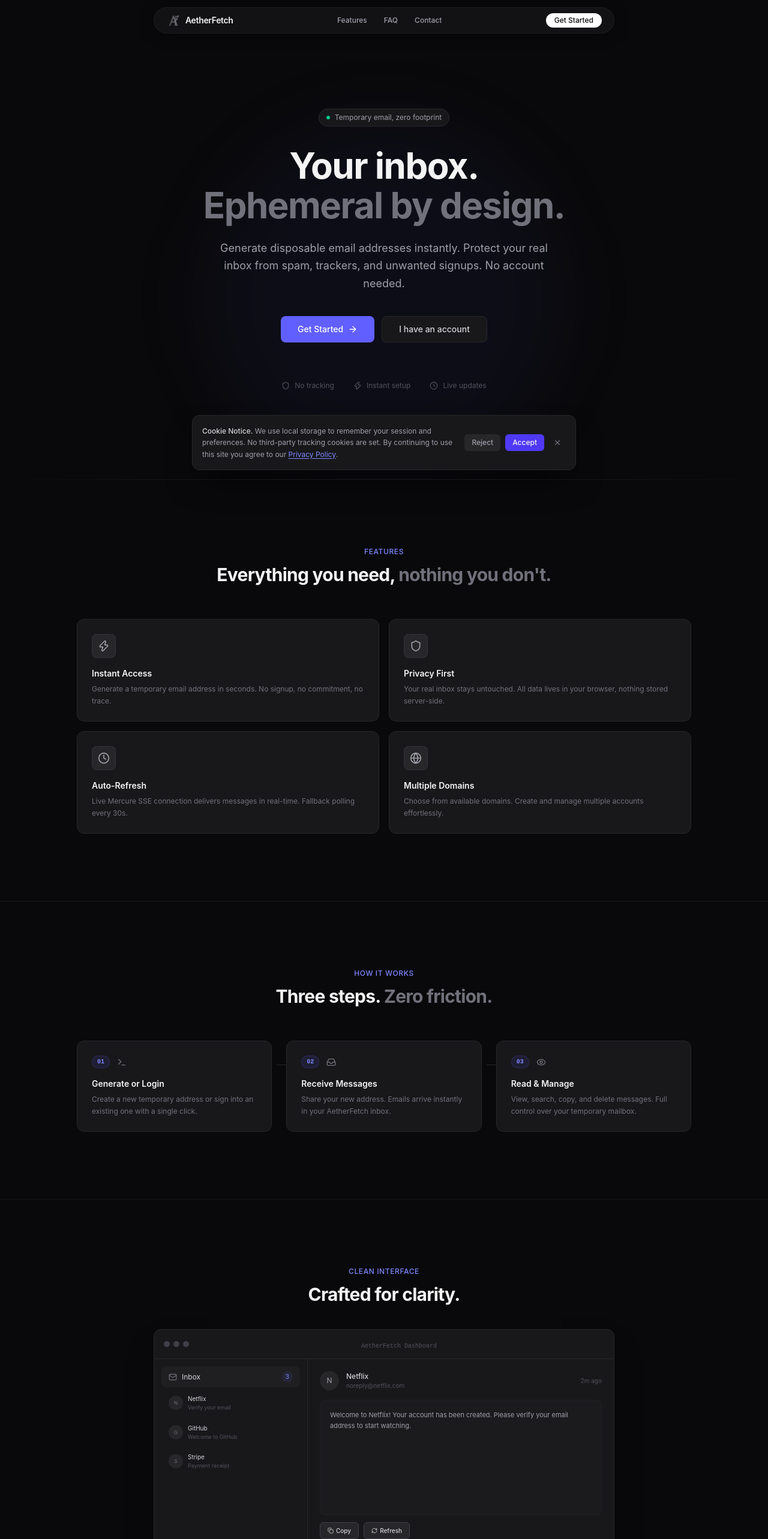
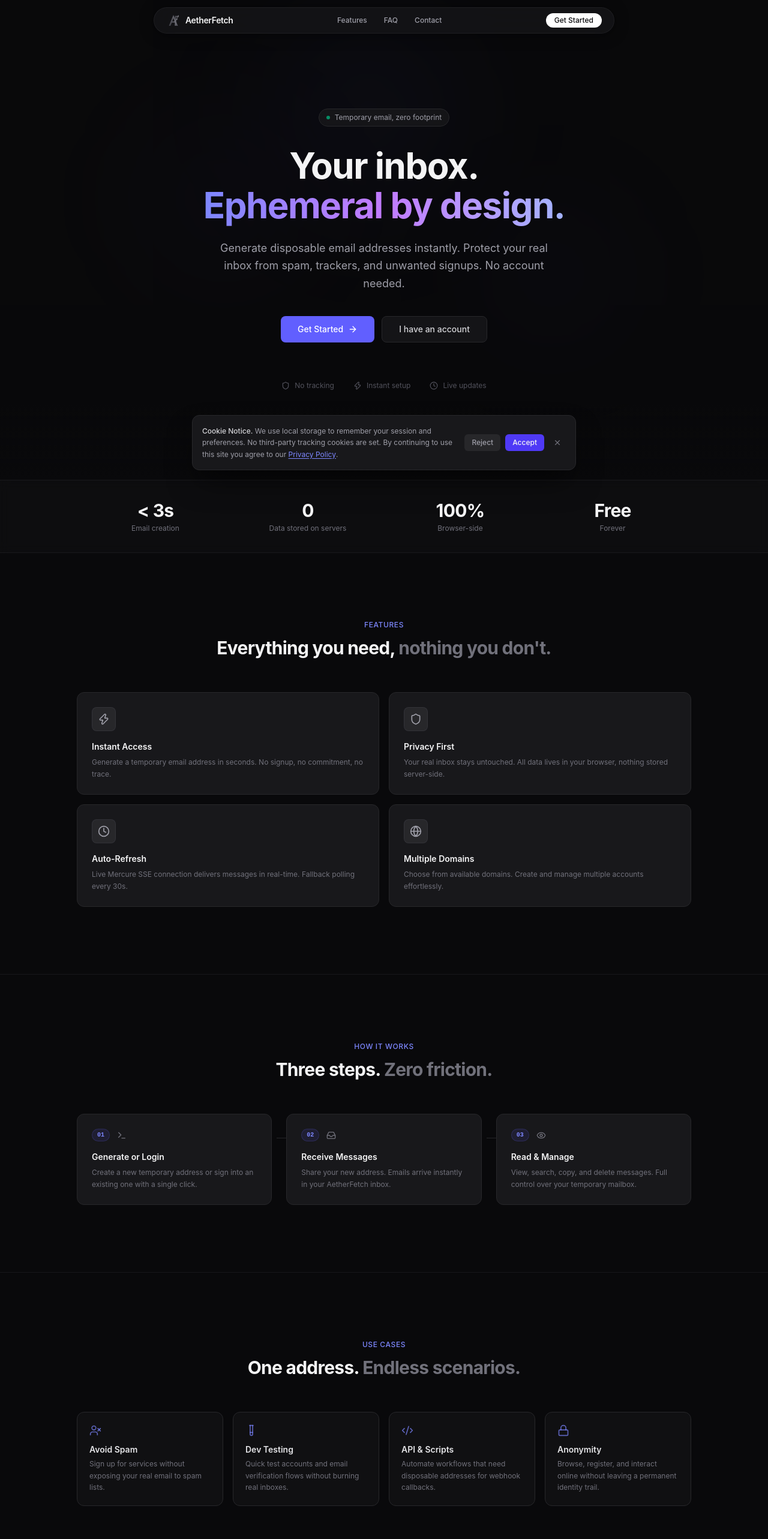
Before and after one commit to qbpg/AetherFetch, a Next.js app: page / in a window 1280 px wide. Shown: the top 2566 px of the page at 60% size. Built offline with nearby package versions, Linux system fonts and the light colour scheme.

Commit message:
feat(landing): add aurora hero, stats strip, use cases, security section, gradient title, staggered animations

```diff
--- a/src/app/globals.css
+++ b/src/app/globals.css
@@ -145,3 +145,49 @@ html[translate="no"] {
     display: block;
   }
 }
+
+/* Hero aurora orbs */
+@keyframes hero-float {
+  0%, 100% { transform: translate(-50%, -50%) scale(1); }
+  33% { transform: translate(-40%, -60%) scale(1.1); }
+  66% { transform: translate(-60%, -40%) scale(0.95); }
+}
+
+.hero-orb {
+  position: absolute;
+  border-radius: 50%;
+  filter: blur(80px);
+  animation: hero-float 12s ease-in-out infinite;
+  will-change: transform;
+}
+
+.hero-orb-1 {
+  width: 500px;
+  height: 500px;
+  top: 20%;
+  left: 50%;
+  background: radial-gradient(circle, rgba(99,102,241,0.12) 0%, transparent 70%);
+  animation-delay: 0s;
+}
+
+.hero-orb-2 {
+  width: 400px;
+  height: 400px;
+  top: 40%;
+  left: 30%;
+  background: radial-gradient(circle, rgba(139,92,246,0.08) 0%, transparent 70%);
+  animation-delay: -4s;
+}
+
+.hero-orb-3 {
+  width: 300px;
+  height: 300px;
+  top: 60%;
+  left: 70%;
+  background: radial-gradient(circle, rgba(79,70,229,0.1) 0%, transparent 70%);
+  animation-delay: -8s;
+}
+
+@media (prefers-reduced-motion: reduce) {
+  .hero-orb { animation: none; }
+}
--- a/src/components/LandingContent.tsx
+++ b/src/components/LandingContent.tsx
@@ -4,115 +4,85 @@ import Link from "next/link";
 import {
   Mail, Shield, Zap, Clock, Globe, ArrowRight,
   Inbox, Eye, Copy, RefreshCw, Terminal,
+  Lock, Trash2, UserX, TestTube, Code2, ShieldCheck,
 } from "lucide-react";
 
 const FEATURES = [
-  {
-    icon: Zap,
-    title: "Instant Access",
-    desc: "Generate a temporary email address in seconds. No signup, no commitment, no trace.",
-  },
-  {
-    icon: Shield,
-    title: "Privacy First",
-    desc: "Your real inbox stays untouched. All data lives in your browser, nothing stored server-side.",
-  },
-  {
-    icon: Clock,
-    title: "Auto-Refresh",
-    desc: "Live Mercure SSE connection delivers messages in real-time. Fallback polling every 30s.",
-  },
-  {
-    icon: Globe,
-    title: "Multiple Domains",
-    desc: "Choose from available domains. Create and manage multiple accounts effortlessly.",
-  },
+  { icon: Zap, title: "Instant Access", desc: "Generate a temporary email address in seconds. No signup, no commitment, no trace." },
+  { icon: Shield, title: "Privacy First", desc: "Your real inbox stays untouched. All data lives in your browser, nothing stored server-side." },
+  { icon: Clock, title: "Auto-Refresh", desc: "Live Mercure SSE connection delivers messages in real-time. Fallback polling every 30s." },
+  { icon: Globe, title: "Multiple Domains", desc: "Choose from available domains. Create and manage multiple accounts effortlessly." },
 ];
 
 const STEPS = [
-  {
-    num: "01",
-    icon: Terminal,
-    title: "Generate or Login",
-    desc: "Create a new temporary address or sign into an existing one with a single click.",
-  },
-  {
-    num: "02",
-    icon: Inbox,
-    title: "Receive Messages",
-    desc: "Share your new address. Emails arrive instantly in your AetherFetch inbox.",
-  },
-  {
-    num: "03",
-    icon: Eye,
-    title: "Read & Manage",
-    desc: "View, search, copy, and delete messages. Full control over your temporary mailbox.",
-  },
+  { num: "01", icon: Terminal, title: "Generate or Login", desc: "Create a new temporary address or sign into an existing one with a single click." },
+  { num: "02", icon: Inbox, title: "Receive Messages", desc: "Share your new address. Emails arrive instantly in your AetherFetch inbox." },
+  { num: "03", icon: Eye, title: "Read & Manage", desc: "View, search, copy, and delete messages. Full control over your temporary mailbox." },
+];
+
+const USE_CASES = [
+  { icon: UserX, title: "Avoid Spam", desc: "Sign up for services without exposing your real email to spam lists." },
+  { icon: TestTube, title: "Dev Testing", desc: "Quick test accounts and email verification flows without burning real inboxes." },
+  { icon: Code2, title: "API & Scripts", desc: "Automate workflows that need disposable addresses for webhook callbacks." },
+  { icon: Lock, title: "Anonymity", desc: "Browse, register, and interact online without leaving a permanent identity trail." },
 ];
 
 const FAQ_ITEMS = [
-  {
-    q: "What is AetherFetch?",
-    a: "AetherFetch is a temporary email service that lets you create disposable email addresses for quick signups, verifications, and privacy protection. No personal data required.",
-  },
-  {
-    q: "Are my messages stored on a server?",
-    a: "No. Your session data and messages are stored locally in your browser via localStorage. Nothing is persisted on our servers beyond what the mail.tm API requires for delivery.",
-  },
-  {
-    q: "How long do messages stay?",
-    a: "Messages persist as long as your session is active. When you clear your browser data or your session expires, the mailbox and all messages are gone.",
-  },
-  {
-    q: "Can I use this for production email?",
-    a: "No. AetherFetch is designed for temporary, disposable use. Do not rely on it for important or long-term communication.",
-  },
+  { q: "What is AetherFetch?", a: "AetherFetch is a temporary email service that lets you create disposable email addresses for quick signups, verifications, and privacy protection. No personal data required." },
+  { q: "Are my messages stored on a server?", a: "No. Your session data and messages are stored locally in your browser via localStorage. Nothing is persisted on our servers beyond what the mail.tm API requires for delivery." },
+  { q: "How long do messages stay?", a: "Messages persist as long as your session is active. When you clear your browser data or your session expires, the mailbox and all messages are gone." },
+  { q: "Can I use this for production email?", a: "No. AetherFetch is designed for temporary, disposable use. Do not rely on it for important or long-term communication." },
 ];
 
 export default function LandingContent() {
   return (
     <div className="flex-1 overflow-y-auto">
       {/* Hero */}
-      <section className="relative min-h-[100dvh] flex items-center justify-center px-4 pt-24 pb-16">
-        <div className="absolute inset-0 overflow-hidden pointer-events-none">
-          <div className="absolute top-1/4 left-1/2 -translate-x-1/2 w-[600px] h-[600px] bg-indigo-500/5 rounded-full blur-3xl" />
-          <div className="absolute bottom-0 left-0 right-0 h-px bg-gradient-to-r from-transparent via-zinc-800 to-transparent" />
+      <section className="relative min-h-[100dvh] flex items-center justify-center px-4 pt-24 pb-16 overflow-hidden">
+        <div className="absolute inset-0 pointer-events-none">
+          <div className="hero-orb hero-orb-1" />
+          <div className="hero-orb hero-orb-2" />
+          <div className="hero-orb hero-orb-3" />
+          <div className="absolute inset-0 bg-[#09090b]/60" />
+          <div className="absolute bottom-0 left-0 right-0 h-32 bg-gradient-to-t from-[#09090b] to-transparent" />
         </div>
 
         <div className="relative max-w-3xl mx-auto text-center">
-          <div className="inline-flex items-center gap-2 px-3 py-1.5 bg-zinc-900 border border-zinc-800 rounded-full text-xs text-zinc-400 mb-8">
+          <div className="inline-flex items-center gap-2 px-3 py-1.5 bg-zinc-900/80 backdrop-blur border border-zinc-800 rounded-full text-xs text-zinc-400 mb-8 animate-fade-in-up">
             <span className="w-1.5 h-1.5 rounded-full bg-emerald-400 animate-pulse-dot" />
             Temporary email, zero footprint
           </div>
 
-          <h1 className="text-4xl sm:text-5xl md:text-6xl font-bold tracking-tight text-zinc-100 leading-[1.1] mb-6">
+          <h1 className="text-4xl sm:text-5xl md:text-6xl font-bold tracking-tight text-zinc-100 leading-[1.1] mb-6 animate-fade-in-up" style={{ animationDelay: "0.1s" }}>
             Your inbox.
             <br />
-            <span className="text-zinc-500">Ephemeral by design.</span>
+            <span className="bg-gradient-to-r from-indigo-400 via-purple-400 to-indigo-300 bg-clip-text text-transparent">
+              Ephemeral by design.
+            </span>
           </h1>
 
-          <p className="text-base sm:text-lg text-zinc-400 max-w-xl mx-auto mb-10 leading-relaxed">
+          <p className="text-base sm:text-lg text-zinc-400 max-w-xl mx-auto mb-10 leading-relaxed animate-fade-in-up" style={{ animationDelay: "0.2s" }}>
             Generate disposable email addresses instantly. Protect your real inbox
             from spam, trackers, and unwanted signups. No account needed.
           </p>
 
-          <div className="flex flex-col sm:flex-row items-center justify-center gap-3">
+          <div className="flex flex-col sm:flex-row items-center justify-center gap-3 animate-fade-in-up" style={{ animationDelay: "0.3s" }}>
             <Link
               href="/register"
-              className="group h-11 px-7 flex items-center gap-2 bg-indigo-500 hover:bg-indigo-400 text-white text-sm font-medium rounded-lg transition-all duration-200 hover:shadow-lg hover:shadow-indigo-500/20 active:scale-[0.98]"
+              className="group h-11 px-7 flex items-center gap-2 bg-indigo-500 hover:bg-indigo-400 text-white text-sm font-medium rounded-lg transition-all duration-200 hover:shadow-lg hover:shadow-indigo-500/25 active:scale-[0.98]"
             >
               Get Started
               <ArrowRight className="w-4 h-4 transition-transform group-hover:translate-x-0.5" />
             </Link>
             <Link
               href="/login"
-              className="h-11 px-7 flex items-center gap-2 text-sm font-medium text-zinc-300 bg-zinc-900 hover:bg-zinc-800 border border-zinc-800 hover:border-zinc-700 rounded-lg transition-all duration-200"
+              className="h-11 px-7 flex items-center gap-2 text-sm font-medium text-zinc-300 bg-zinc-900/80 hover:bg-zinc-800 border border-zinc-800 hover:border-zinc-700 rounded-lg transition-all duration-200 backdrop-blur"
             >
               I have an account
             </Link>
           </div>
 
-          <div className="mt-16 flex items-center justify-center gap-8 text-xs text-zinc-600">
+          <div className="mt-16 flex items-center justify-center gap-8 text-xs text-zinc-600 animate-fade-in-up" style={{ animationDelay: "0.4s" }}>
             <div className="flex items-center gap-2">
               <Shield className="w-3.5 h-3.5" />
               <span>No tracking</span>
@@ -126,6 +96,23 @@ export default function LandingContent() {
               <span>Live updates</span>
             </div>
           </div>
+        </div>
+      </section>
+
+      {/* Stats Strip */}
+      <section className="border-y border-zinc-800/50 bg-zinc-900/30 backdrop-blur">
+        <div className="max-w-5xl mx-auto px-4 py-8 grid grid-cols-2 sm:grid-cols-4 gap-6 text-center">
+          {[
+            { value: "< 3s", label: "Email creation" },
+            { value: "0", label: "Data stored on servers" },
+            { value: "100%", label: "Browser-side" },
+            { value: "Free", label: "Forever" },
+          ].map((s) => (
+            <div key={s.label}>
+              <p className="text-2xl sm:text-3xl font-bold text-zinc-100 tracking-tight">{s.value}</p>
+              <p className="text-xs text-zinc-500 mt-1">{s.label}</p>
+            </div>
+          ))}
         </div>
       </section>
 
@@ -144,13 +131,16 @@ export default function LandingContent() {
             {FEATURES.map((f) => (
               <div
                 key={f.title}
-                className="group p-6 bg-zinc-900 border border-zinc-800 rounded-xl hover:border-zinc-700 transition-all duration-300 hover:shadow-xl hover:shadow-black/20"
+                className="group relative p-6 bg-zinc-900 border border-zinc-800 rounded-xl hover:border-zinc-700 transition-all duration-300 hover:shadow-xl hover:shadow-black/20"
               >
-                <div className="w-10 h-10 rounded-lg bg-zinc-800 border border-zinc-700/50 flex items-center justify-center mb-4 group-hover:border-indigo-500/30 group-hover:bg-indigo-500/10 transition-all duration-300">
-                  <f.icon className="w-5 h-5 text-zinc-400 group-hover:text-indigo-400 transition-colors duration-300" />
+                <div className="absolute inset-0 rounded-xl bg-gradient-to-br from-indigo-500/5 to-transparent opacity-0 group-hover:opacity-100 transition-opacity duration-300 pointer-events-none" />
+                <div className="relative">
+                  <div className="w-10 h-10 rounded-lg bg-zinc-800 border border-zinc-700/50 flex items-center justify-center mb-4 group-hover:border-indigo-500/30 group-hover:bg-indigo-500/10 transition-all duration-300">
+                    <f.icon className="w-5 h-5 text-zinc-400 group-hover:text-indigo-400 transition-colors duration-300" />
+                  </div>
+                  <h3 className="text-sm font-semibold text-zinc-100 mb-1.5">{f.title}</h3>
+                  <p className="text-xs text-zinc-500 leading-relaxed">{f.desc}</p>
                 </div>
-                <h3 className="text-sm font-semibold text-zinc-100 mb-1.5">{f.title}</h3>
-                <p className="text-xs text-zinc-500 leading-relaxed">{f.desc}</p>
               </div>
             ))}
           </div>
@@ -174,7 +164,7 @@ export default function LandingContent() {
                 {i < STEPS.length - 1 && (
                   <div className="hidden sm:block absolute top-10 left-[calc(100%+8px)] w-[calc(100%-80px)] h-px bg-gradient-to-r from-zinc-800 to-transparent z-0" />
                 )}
-                <div className="relative p-6 bg-zinc-900 border border-zinc-800 rounded-xl">
+                <div className="relative p-6 bg-zinc-900 border border-zinc-800 rounded-xl hover:border-zinc-700 transition-colors duration-300">
                   <div className="flex items-center gap-3 mb-4">
                     <span className="text-[10px] font-bold text-indigo-400 bg-indigo-500/10 border border-indigo-500/20 px-2 py-0.5 rounded-full font-mono">
                       {s.num}
@@ -184,6 +174,32 @@ export default function LandingContent() {
                   <h3 className="text-sm font-semibold text-zinc-100 mb-1.5">{s.title}</h3>
                   <p className="text-xs text-zinc-500 leading-relaxed">{s.desc}</p>
                 </div>
+              </div>
+            ))}
+          </div>
+        </div>
+      </section>
+
+      {/* Use Cases */}
+      <section className="py-20 sm:py-28 px-4 border-t border-zinc-800/50">
+        <div className="max-w-5xl mx-auto">
+          <div className="text-center mb-14">
+            <p className="text-xs font-medium text-indigo-400 uppercase tracking-wider mb-3">Use Cases</p>
+            <h2 className="text-2xl sm:text-3xl font-bold text-zinc-100 tracking-tight">
+              One address.
+              <span className="text-zinc-500"> Endless scenarios.</span>
+            </h2>
+          </div>
+
+          <div className="grid grid-cols-1 sm:grid-cols-2 lg:grid-cols-4 gap-4">
+            {USE_CASES.map((uc) => (
+              <div
+                key={uc.title}
+                className="group p-5 bg-zinc-900/50 border border-zinc-800 rounded-xl hover:border-zinc-700 hover:bg-zinc-900 transition-all duration-300"
+              >
+                <uc.icon className="w-5 h-5 text-indigo-400/70 group-hover:text-indigo-400 transition-colors mb-3" />
+                <h3 className="text-sm font-semibold text-zinc-200 mb-1">{uc.title}</h3>
+                <p className="text-xs text-zinc-500 leading-relaxed">{uc.desc}</p>
               </div>
             ))}
           </div>
@@ -261,6 +277,41 @@ export default function LandingContent() {
         </div>
       </section>
 
+      {/* Security */}
+      <section className="py-20 sm:py-28 px-4 border-t border-zinc-800/50">
+        <div className="max-w-4xl mx-auto">
+          <div className="relative p-8 sm:p-12 bg-zinc-900 border border-zinc-800 rounded-2xl overflow-hidden">
+            <div className="absolute inset-0 bg-gradient-to-br from-indigo-500/5 via-transparent to-purple-500/5 pointer-events-none" />
+            <div className="relative flex flex-col sm:flex-row items-start gap-8">
+              <div className="flex-shrink-0">
+                <div className="w-14 h-14 rounded-2xl bg-indigo-500/10 border border-indigo-500/20 flex items-center justify-center">
+                  <ShieldCheck className="w-7 h-7 text-indigo-400" />
+                </div>
+              </div>
+              <div>
+                <h2 className="text-xl sm:text-2xl font-bold text-zinc-100 tracking-tight mb-3">
+                  Security baked in, not bolted on.
+                </h2>
+                <div className="space-y-3 text-sm text-zinc-400 leading-relaxed">
+                  <div className="flex items-start gap-3">
+                    <Lock className="w-4 h-4 text-zinc-600 mt-0.5 flex-shrink-0" />
+                    <p>Sessions are stored exclusively in your browser. No server-side accounts, no tracking cookies.</p>
+                  </div>
+                  <div className="flex items-start gap-3">
+                    <Trash2 className="w-4 h-4 text-zinc-600 mt-0.5 flex-shrink-0" />
+                    <p>Everything vanishes when you close your browser or clear storage. Zero forensic footprint.</p>
+                  </div>
+                  <div className="flex items-start gap-3">
+                    <Shield className="w-4 h-4 text-zinc-600 mt-0.5 flex-shrink-0" />
+                    <p>Email content is sandboxed in a secure iframe. External links open safely in new tabs.</p>
+                  </div>
+                </div>
+              </div>
+            </div>
+          </div>
+        </div>
+      </section>
+
       {/* FAQ */}
       <section id="faq" className="py-20 sm:py-28 px-4 border-t border-zinc-800/50">
         <div className="max-w-2xl mx-auto">
@@ -275,7 +326,7 @@ export default function LandingContent() {
             {FAQ_ITEMS.map((item, i) => (
               <details
                 key={i}
-                className="group bg-zinc-900 border border-zinc-800 rounded-xl overflow-hidden"
+                className="group bg-zinc-900 border border-zinc-800 rounded-xl overflow-hidden hover:border-zinc-700 transition-colors"
               >
                 <summary className="px-5 py-4 cursor-pointer text-sm font-medium text-zinc-200 hover:text-zinc-100 transition-colors list-none flex items-center justify-between">
                   {item.q}
@@ -297,6 +348,9 @@ export default function LandingContent() {
       {/* Contact / CTA */}
       <section id="contact" className="py-20 sm:py-28 px-4 border-t border-zinc-800/50">
         <div className="max-w-xl mx-auto text-center">
+          <div className="inline-flex items-center justify-center w-12 h-12 mb-6 rounded-2xl bg-indigo-500/10 border border-indigo-500/20">
+            <Mail className="w-6 h-6 text-indigo-400" />
+          </div>
           <h2 className="text-2xl sm:text-3xl font-bold text-zinc-100 tracking-tight mb-4">
             Ready to protect your inbox?
           </h2>
@@ -306,7 +360,7 @@ export default function LandingContent() {
           <div className="flex flex-col sm:flex-row items-center justify-center gap-3">
             <Link
               href="/register"
-              className="group h-11 px-7 flex items-center gap-2 bg-indigo-500 hover:bg-indigo-400 text-white text-sm font-medium rounded-lg transition-all duration-200 hover:shadow-lg hover:shadow-indigo-500/20 active:scale-[0.98]"
+              className="group h-11 px-7 flex items-center gap-2 bg-indigo-500 hover:bg-indigo-400 text-white text-sm font-medium rounded-lg transition-all duration-200 hover:shadow-lg hover:shadow-indigo-500/25 active:scale-[0.98]"
             >
               Get Started Free
               <ArrowRight className="w-4 h-4 transition-transform group-hover:translate-x-0.5" />
@@ -329,7 +383,7 @@ export default function LandingContent() {
             <span className="text-xs font-semibold text-zinc-400">AetherFetch</span>
           </div>
           <div className="flex items-center gap-4 text-xs text-zinc-600">
-            <span>Created by QBPG</span>
+            <span>Created by qpbg</span>
             <a href="mailto:qbpg.sg@outlook.com" translate="no" className="hover:text-zinc-400 transition-colors">
               qbpg.sg@outlook.com
             </a>
```
